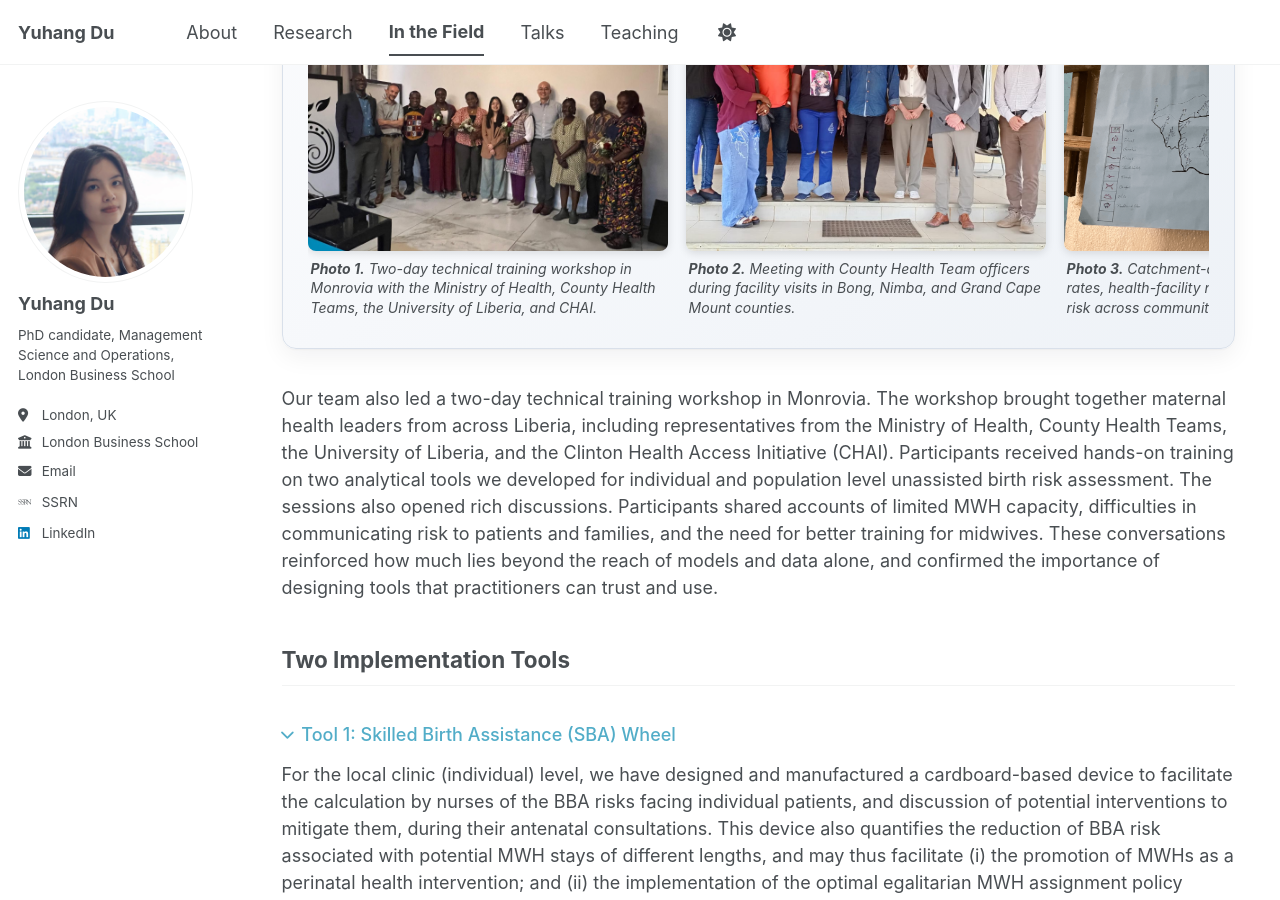
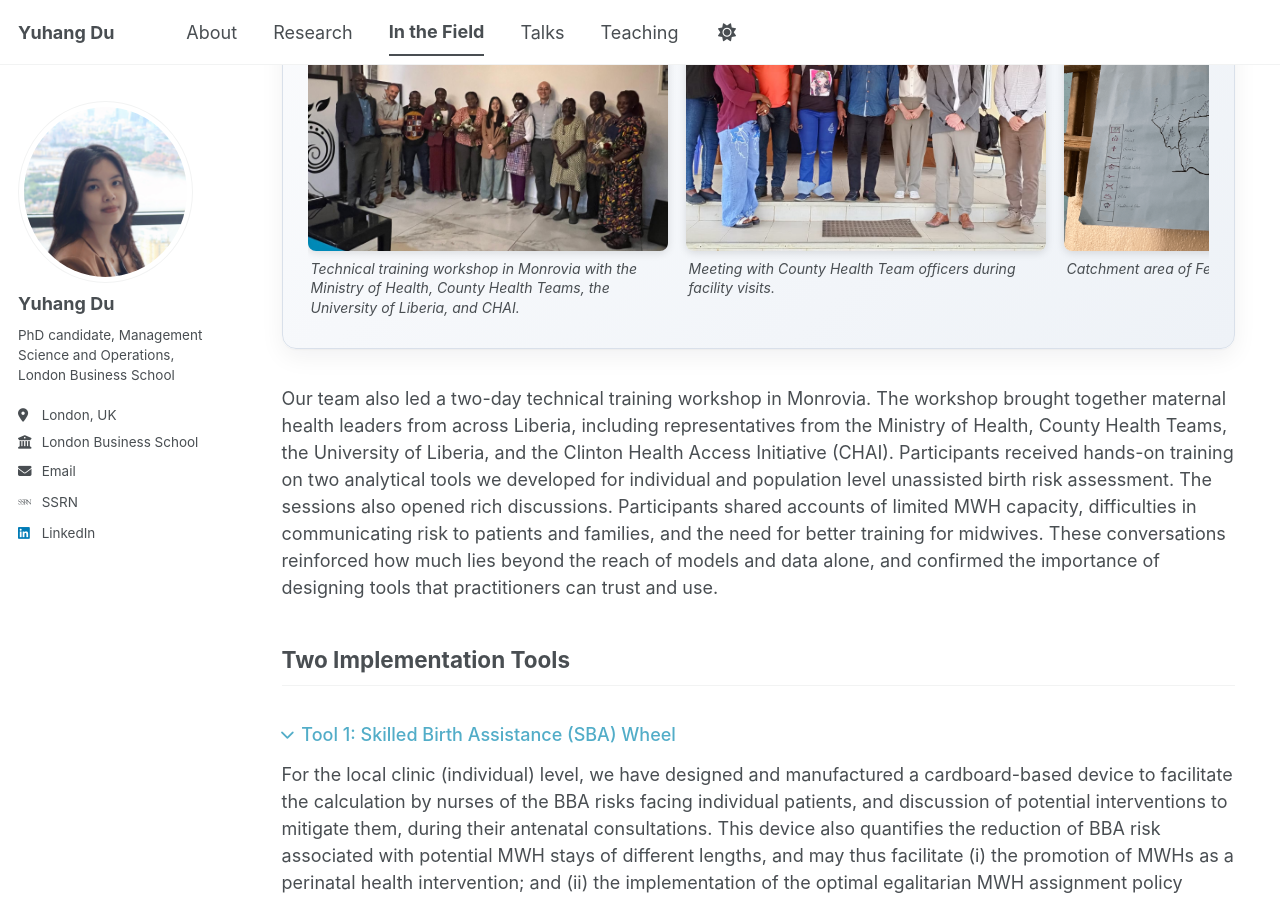
Before and after one commit to yuhangdu-edu/yuhangdu-edu.github.io, a Jekyll site: the page built from _pages/field.md, in a window 1280 px wide and 900 px high, scrolled down 568 px. Built offline with Jekyll 4.4.1, drawn with Linux system fonts in a browser that asks for light colours; some web fonts are replaced; a script bundle is joined from its source files by our own code; library files that are not in the unit come from our copies.

Commit message:
Update field.md

```diff
--- a/_pages/field.md
+++ b/_pages/field.md
@@ -21,23 +21,23 @@ author_profile: true
       <div class="field-gallery" id="liberia-gallery">
         <div class="field-gallery__item" onclick="openLightbox('/images/Liberia/workshop.JPG')">
           <img src="/images/Liberia/workshop.JPG" alt="Workshop in Liberia" />
-          <div class="field-gallery__caption"><strong>Photo 1.</strong> Two-day technical training workshop in Monrovia with the Ministry of Health, County Health Teams, the University of Liberia, and CHAI.</div>
+          <div class="field-gallery__caption">Technical training workshop in Monrovia with the Ministry of Health, County Health Teams, the University of Liberia, and CHAI.</div>
         </div>
         <div class="field-gallery__item" onclick="openLightbox('/images/Liberia/CHT.JPG')">
           <img src="/images/Liberia/CHT.JPG" alt="Meeting with County Health Team" />
-          <div class="field-gallery__caption"><strong>Photo 2.</strong> Meeting with County Health Team officers during facility visits in Bong, Nimba, and Grand Cape Mount counties.</div>
+          <div class="field-gallery__caption">Meeting with County Health Team officers during facility visits.</div>
         </div>
         <div class="field-gallery__item" onclick="openLightbox('/images/Liberia/CA_map.png')">
           <img src="/images/Liberia/CA_map.png" alt="Catchment area map" />
-          <div class="field-gallery__caption"><strong>Photo 3.</strong> Catchment-area map used to analyze birth rates, health-facility networks, and unassisted-birth risk across communities.</div>
+          <div class="field-gallery__caption">Catchment area of Fenutoli Clinic.</div>
         </div>
         <div class="field-gallery__item" onclick="openLightbox('/images/Liberia/MWH_1.png')">
           <img src="/images/Liberia/MWH_1.png" alt="Maternity waiting home" />
-          <div class="field-gallery__caption"><strong>Photo 4.</strong> A maternity waiting home (MWH) visited during the trip, where expectant mothers stay near a health facility ahead of delivery.</div>
+          <div class="field-gallery__caption">A maternity waiting home (MWH) where expectant mothers stay near a clinic ahead of delivery.</div>
         </div>
         <div class="field-gallery__item" onclick="openLightbox('/images/Liberia/room.png')">
           <img src="/images/Liberia/room.png" alt="Inside an MWH" />
-          <div class="field-gallery__caption"><strong>Photo 5.</strong> Inside an MWH: sleeping quarters for mothers awaiting delivery, illustrating the limited capacity discussed with midwives and nurses.</div>
+          <div class="field-gallery__caption">Inside an MWH: sleeping quarters for mothers awaiting delivery.</div>
         </div>
       </div>
     </div>
```
